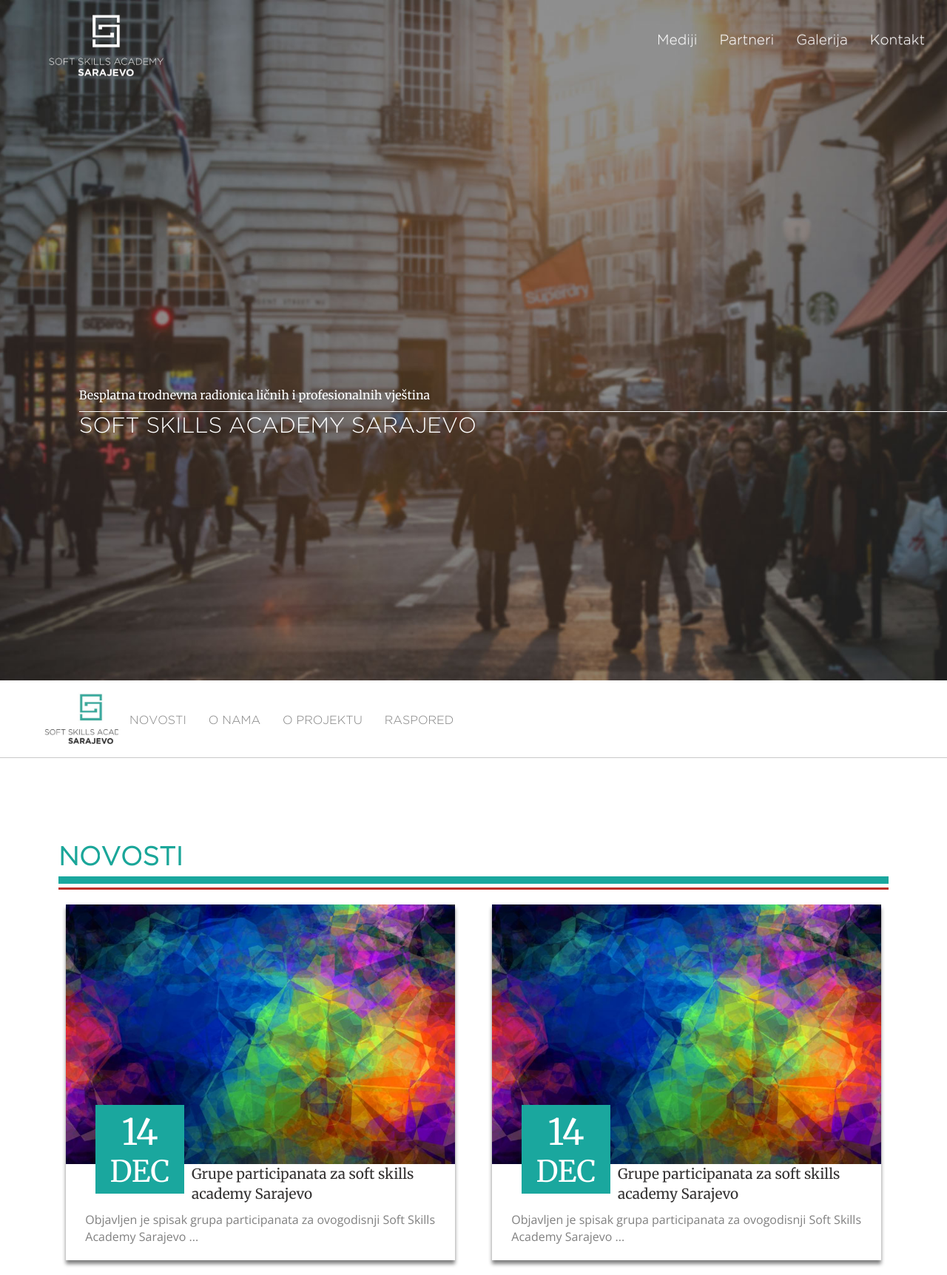
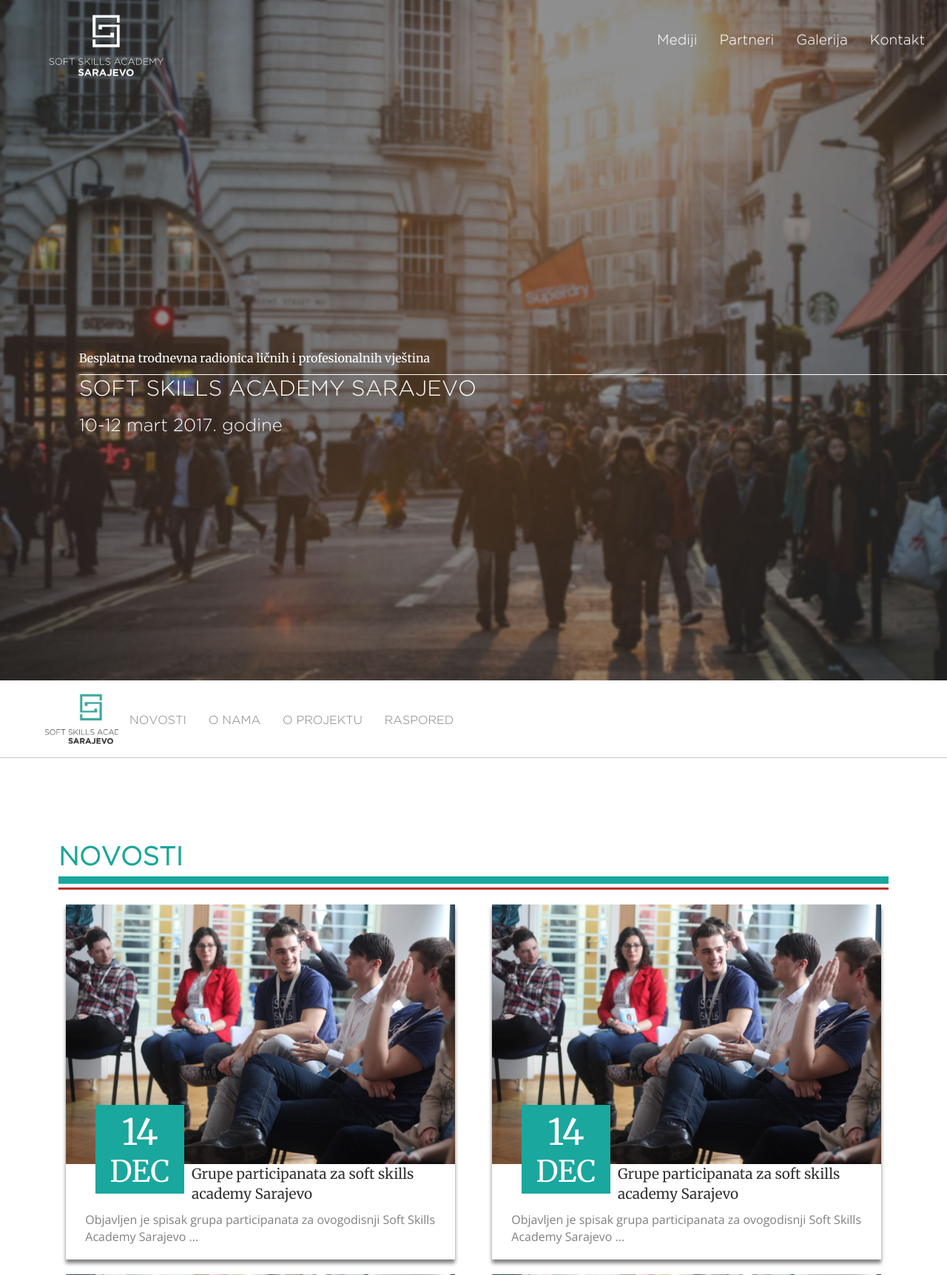
Before and after one commit to oljubuncic1/ssa17, a PHP site: page / in a window 1280 px wide. Shown: the top 1724 px of the page at 74% size. Run offline with PHP 8.4, Linux system fonts and the light colour scheme; some libraries are stand-ins or nearby versions.

Commit message:
refactored

```diff
--- a/css/style.css
+++ b/css/style.css
@@ -538,7 +538,7 @@ html {
 
 .title-text {
     padding: 0;
-    margin-top: 400px;
+    margin-top: 350px;
 }
 
 .title-text-one {
@@ -559,7 +559,15 @@ html {
     font-size: 22pt;
     color: white;
     text-transform: uppercase;
-    ;
+
+}
+
+.title-text-three> p
+{
+    font-family: 'Gotham-Light';
+    font-size: 18pt;
+    color: white;
+
 }
 
 .affix {
@@ -646,6 +654,17 @@ html {
     .socialMedia {
         margin-left: 40px;
     }
+
+
+
+}
+
+@media only screen and (max-width: 1000px) {
+
+    .socialWrapper {
+       margin-left: 200px auto !important;
+}
+
 }
 
 .socialMedia {
@@ -657,8 +676,10 @@ html {
 }
 
 .socialImage {
-    width: 50px;
+    width: 120px;
+
     display: inline-block;
+
 }
 
 .footerNaslov {
--- a/index.html
+++ /dev/null
@@ -1,92 +0,0 @@
-<!DOCTYPE html>
-<html>
-
-<head>
-    <meta charset="utf-8">
-    <title>Soft Skills Academy Sarajevo '17</title>
-
-    <script src="https://ajax.googleapis.com/ajax/libs/jquery/3.1.1/jquery.min.js">
-    </script>
-
-    <link rel="stylesheet" href="bootstrap/css/bootstrap-theme.min.css">
-    <link rel="stylesheet" href="bootstrap/css/bootstrap-theme.css">
-    <link rel="stylesheet" href="bootstrap/css/bootstrap.css">
-    <link rel="stylesheet" href="css/style.css">
-
-    <link href="//netdna.bootstrapcdn.com/font-awesome/3.2.1/css/font-awesome.css" rel="stylesheet">
-
-    <script src="bootstrap/js/bootstrap.min.js"></script>
-    <script src="bootstrap/js/bootstrap.js"></script>
-    <script src="js/script.js"></script>
-    <script src="js/scroll.js"></script>
-
-
-    <link href="https://fonts.googleapis.com/css?family=Open+Sans" rel="stylesheet">
-    <link href="https://fonts.googleapis.com/css?family=Merriweather" rel="stylesheet">
-
-</head>
-
-<body>
-    <div id="includeMainNavbar"></div>
-    <div id="includeTitle"></div>
-    <div id="includeSecondNavbar">
-        <nav class="navbar navbar-default secondNavbar" data-spy="affix" data-offset-top="658">
-            <div class="container-fluid">
-                <div class="row">
-                    <div class="col-md-12">
-                        <div class="navbar-header">
-                            <button type="button" class="navbar-toggle collapsed" data-toggle="collapse" data-target="#secondNavbarCollapse" aria-expanded="false">
-                        <span class="sr-only">Toggle navigation</span>
-                        <span class="icon-bar"></span>
-                        <span class="icon-bar"></span>
-                        <span class="icon-bar"></span>
-                    </button>
-                    <a class="navbar-brand" href="#"><img class="second-logo-img img-responsive" src="./img/greenLogo.jpg" ></a>
-
-                </div>
-
-                        <div class="collapse navbar-collapse" id="secondNavbarCollapse">
-                            <ul class=" navbar-nav nav secondNavbarList">
-
-
-                                <li><a href="javascript:goToByScroll('novosti-cont');">Novosti</a></li>
-                                <li><a href="javascript:goToByScroll('onama-cont');">O nama</a></li>
-                                <li><a href="javascript:goToByScroll('oprojektu-cont');"> O projektu</a></li>
-                                <li><a href="javascript:goToByScroll('raspored-cont');">Raspored</a></li>
-
-
-                            </ul>
-                        </div>
-
-
-                    </div>
-                </div>
-
-            </div>
-        </nav>
-    </div>
-    <div id="includeNovosti"></div>
-    <div id="includeONama"></div>
-    <div id="includeTimeline"></div>
-    <div id="includeOProjektu"></div>
-    <div id="includeRaspored">></div>
-    <div id="includeFooter"></div>
-
-</body>
-<script>
-    $(function() {
-
-        $('#includeMainNavbar').load('mainNavbar.html');
-        $("#includeTitle").load("title.html");
-        //$("#includeSecondNavbar").load("secondNavbar.html");
-        $("#includeNovosti").load("novosti.html");
-        $("#includeONama").load("oNama.html");
-        $("#includeTimeline").load("timeline.html");
-        $("#includeOProjektu").load("oProjektu.html");
-        $("#includeRaspored").load("raspored.html");
-        $("#includeFooter").load("footer.html");
-
-    });
-</script>
-
-</html>
--- /dev/null
+++ b/index.php
@@ -0,0 +1,43 @@
+<!DOCTYPE html>
+<html>
+
+<head>
+    <meta charset="utf-8">
+    <title>Soft Skills Academy Sarajevo '17</title>
+
+    <script src="https://ajax.googleapis.com/ajax/libs/jquery/3.1.1/jquery.min.js">
+    </script>
+
+    <link rel="stylesheet" href="bootstrap/css/bootstrap-theme.min.css">
+    <link rel="stylesheet" href="bootstrap/css/bootstrap-theme.css">
+    <link rel="stylesheet" href="bootstrap/css/bootstrap.css">
+    <link rel="stylesheet" href="css/style.css">
+
+    <link href="//netdna.bootstrapcdn.com/font-awesome/3.2.1/css/font-awesome.css" rel="stylesheet">
+
+    <script src="bootstrap/js/bootstrap.min.js"></script>
+    <script src="bootstrap/js/bootstrap.js"></script>
+    <script src="js/script.js"></script>
+    <script src="js/scroll.js"></script>
+
+
+    <link href="https://fonts.googleapis.com/css?family=Open+Sans" rel="stylesheet">
+    <link href="https://fonts.googleapis.com/css?family=Merriweather" rel="stylesheet">
+
+</head>
+
+<body>
+    <div id="includeMainNavbar"><?php include 'partials/mainNavbar.html'; ?></div>
+    <div id="includeTitle"><?php include 'partials/title.html'; ?></div>
+    <div id="includeSecondNavbar"><?php include 'partials/secondNavbar.html'; ?></div>
+    <div id="includeNovosti"><?php include 'partials/novosti.html'; ?></div>
+    <div id="includeONama"><?php include 'partials/oNama.html'; ?></div>
+    <div id="includeTimeline"><?php include 'partials/timeline.html'; ?></div>
+    <div id="includeOProjektu"><?php include 'partials/oProjektu.html'; ?></div>
+    <div id="includeRaspored"><?php include 'partials/raspored.html'; ?></div>
+    <div id="includeFooter"><?php include 'partials/footer.html'; ?></div>
+
+</body>
+
+
+</html>
--- a/kontakt.php
+++ b/kontakt.php
@@ -125,7 +125,7 @@
 
 <body>
 
-<?php include 'mainNavbar2.html'; ?>
+<?php include 'partials/mainNavbar2.html'; ?>
 
 <div class="container-fluid kontaktAll">
 
@@ -254,7 +254,7 @@
     </div>
 </div>
 
-<?php include 'footer.html'; ?>
+<?php include 'partials/footer.html'; ?>
 
 
 </body>
--- a/footer.html
+++ b/partials/footer.html
@@ -10,7 +10,7 @@
 
             <div class="socialWrapper">
                 <a class="col-xs-3">
-                    <img alt="Facebook" class="socialImage img-responsive" src="img/facebookTest.png" />
+                    <img alt="Facebook" class="socialImage img-responsive" src="img/facebookTest.png"/>
                 </a>
 
                 <a class="col-xs-3">
--- a/mainNavbar.html
+++ b/partials/mainNavbar.html
@@ -32,4 +32,4 @@
 </nav>
 
 <!-- Return to Top -->
-<a href="javascript:goToByScroll('mainNavbar);" id="return-to-top"><i class="icon-chevron-up"></i></a>
+<a href="javascript:goToByScroll('mainNavbar');" id="return-to-top"><i class="icon-chevron-up"></i></a>
--- a/novosti.html
+++ b/partials/novosti.html
@@ -5,7 +5,7 @@
         <div class="col-md-6">
             <div class="mainNewsDiv">
                 <div>
-                    <img class="img-responsive newsImg" src="img/image.jpg" />
+                    <img class="img-responsive newsImg" src="img/proba.jpg" />
                 </div>
                 <div class="newsMainDate">
                     <p class="newsDayMargin">14</p>
@@ -20,7 +20,7 @@
         <div class="col-md-6">
             <div class="mainNewsDiv">
                 <div>
-                    <img class="img-responsive newsImg" src="img/image.jpg" />
+                    <img class="img-responsive newsImg" src="img/proba.jpg" />
                 </div>
                 <div class="newsMainDate">
                     <p class="newsDayMargin">14</p>
@@ -35,11 +35,11 @@
         <div class="col-md-6">
             <div class="mainNewsDiv">
                 <div>
-                    <img class="img-responsive newsImg" src="img/image.jpg" />
+                    <img class="img-responsive newsImg" src="img/proba.jpg" />
                 </div>
                 <div class="newsMainDate">
                     <p class="newsDayMargin">14</p>
-                    <p class="newsMonth">Dec</p>
+                    <p>Dec</p>
                 </div>
                 <div>
                     <p class="newsArticleHeader">Grupe participanata za soft skills academy Sarajevo</p>
@@ -50,7 +50,7 @@
         <div class="col-md-6">
             <div class="mainNewsDiv">
                 <div>
-                    <img class="img-responsive newsImg" src="img/image.jpg" />
+                    <img class="img-responsive newsImg" src="img/proba.jpg" />
                 </div>
                 <div class="newsMainDate">
                     <p class="newsDayMargin">14</p>
--- a/oProjektu.html
+++ b/partials/oProjektu.html
@@ -4,7 +4,7 @@
     <div class="row aboutProjectRowMargin">
         <div class="col-md-5 aboutProjectImgDiv">
             <div class="marginRight30">
-                <img class="img-responsive aboutProjectImg" src="img/image.jpg" />
+                <img class="img-responsive aboutProjectImg" src="img/proba1.jpg" />
             </div>
         </div>
         <div class="col-md-7 justifyText">
@@ -35,7 +35,7 @@
         </div>
         <div class="col-md-5 aboutProjectImgDiv">
             <div class="marginLeft30">
-                <img class="img-responsive aboutProjectImg" src="img/image.jpg" />
+                <img class="img-responsive aboutProjectImg" src="img/proba2.jpg" />
             </div>
         </div>
     </div>
--- /dev/null
+++ b/partials/secondNavbar.html
@@ -0,0 +1,34 @@
+<nav class="navbar navbar-default secondNavbar" data-spy="affix" data-offset-top="658">
+            <div class="container-fluid">
+                <div class="row">
+                    <div class="col-md-12">
+                        <div class="navbar-header">
+                            <button type="button" class="navbar-toggle collapsed" data-toggle="collapse" data-target="#secondNavbarCollapse" aria-expanded="false">
+                        <span class="sr-only">Toggle navigation</span>
+                        <span class="icon-bar"></span>
+                        <span class="icon-bar"></span>
+                        <span class="icon-bar"></span>
+                    </button>
+                    <a class="navbar-brand" href="#"><img class="second-logo-img img-responsive" src="./img/greenLogo.jpg" ></a>
+
+                </div>
+
+                        <div class="collapse navbar-collapse" id="secondNavbarCollapse">
+                            <ul class=" navbar-nav nav secondNavbarList">
+
+
+                                <li><a href="javascript:goToByScroll('novosti-cont');">Novosti</a></li>
+                                <li><a href="javascript:goToByScroll('onama-cont');">O nama</a></li>
+                                <li><a href="javascript:goToByScroll('oprojektu-cont');"> O projektu</a></li>
+                                <li><a href="javascript:goToByScroll('raspored-cont');">Raspored</a></li>
+
+
+                            </ul>
+                        </div>
+
+
+                    </div>
+                </div>
+
+            </div>
+        </nav>
--- a/title.html
+++ b/partials/title.html
@@ -8,6 +8,9 @@
 	        <div class="title-text-two">
 	            <p>Soft skills academy Sarajevo</p>
 	        </div>
+	        <div class="title-text-three">
+	            <p>10-12 mart 2017. godine</p>
+	        </div>
 	        </div>
 
 
```
Also changed, not shown: css/kontakt.css (+11 -0 lines), secondNavbar.html (deleted, +0 -36 lines), img/proba.jpg (added), img/proba1.jpg (added), img/proba2.jpg (added), partials/mainNavbar2.html (renamed from mainNavbar2.html), partials/oNama.html (renamed from oNama.html), partials/raspored.html (renamed from raspored.html), partials/timeline.html (renamed from timeline.html).
